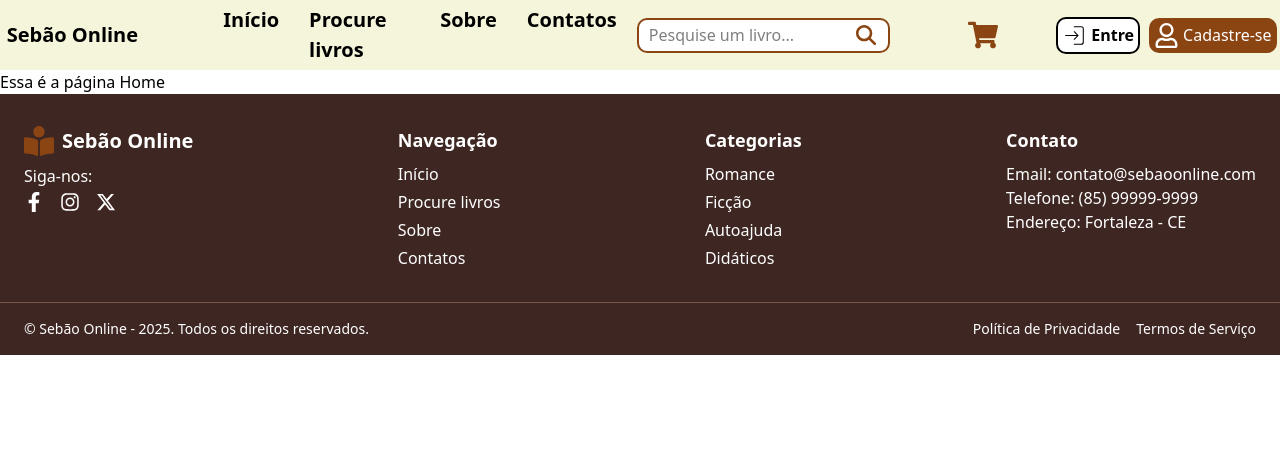
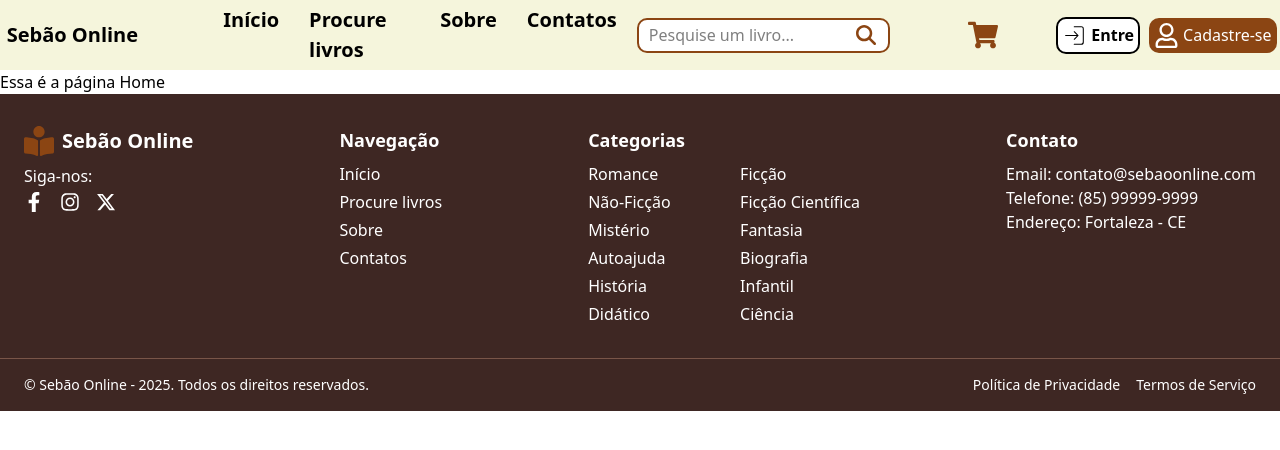
Before and after one commit to fbmcarmo/sebao-online, a Next.js app: page / in a window 1280 px wide. Shown: the top 450 px of the page. Built offline with nearby package versions, Linux system fonts and the light colour scheme.

Commit message:
Inclui novas categorias no Footer

```diff
--- a/src/components/Footer/index.jsx
+++ b/src/components/Footer/index.jsx
@@ -34,11 +34,19 @@ export default function Footer() {
         </div>
         <div>
           <h4 className="text-lg font-semibold mb-2">Categorias</h4>
-          <ul className="space-y-1">
+          <ul className="grid grid-cols-2 gap-x-8 gap-y-1">
             <li><a className="hover:underline cursor-pointer">Romance</a></li>
             <li><a className="hover:underline cursor-pointer">Ficção</a></li>
+            <li><a className="hover:underline cursor-pointer">Não-Ficção</a></li>
+            <li><a className="hover:underline cursor-pointer">Ficção Científica</a></li>
+            <li><a className="hover:underline cursor-pointer">Mistério</a></li>
+            <li><a className="hover:underline cursor-pointer">Fantasia</a></li>
             <li><a className="hover:underline cursor-pointer">Autoajuda</a></li>
-            <li><a className="hover:underline cursor-pointer">Didáticos</a></li>
+            <li><a className="hover:underline cursor-pointer">Biografia</a></li>
+            <li><a className="hover:underline cursor-pointer">História</a></li>
+            <li><a className="hover:underline cursor-pointer">Infantil</a></li>
+            <li><a className="hover:underline cursor-pointer">Didático</a></li>
+            <li><a className="hover:underline cursor-pointer">Ciência</a></li>
           </ul>
         </div>
         <div>
```
